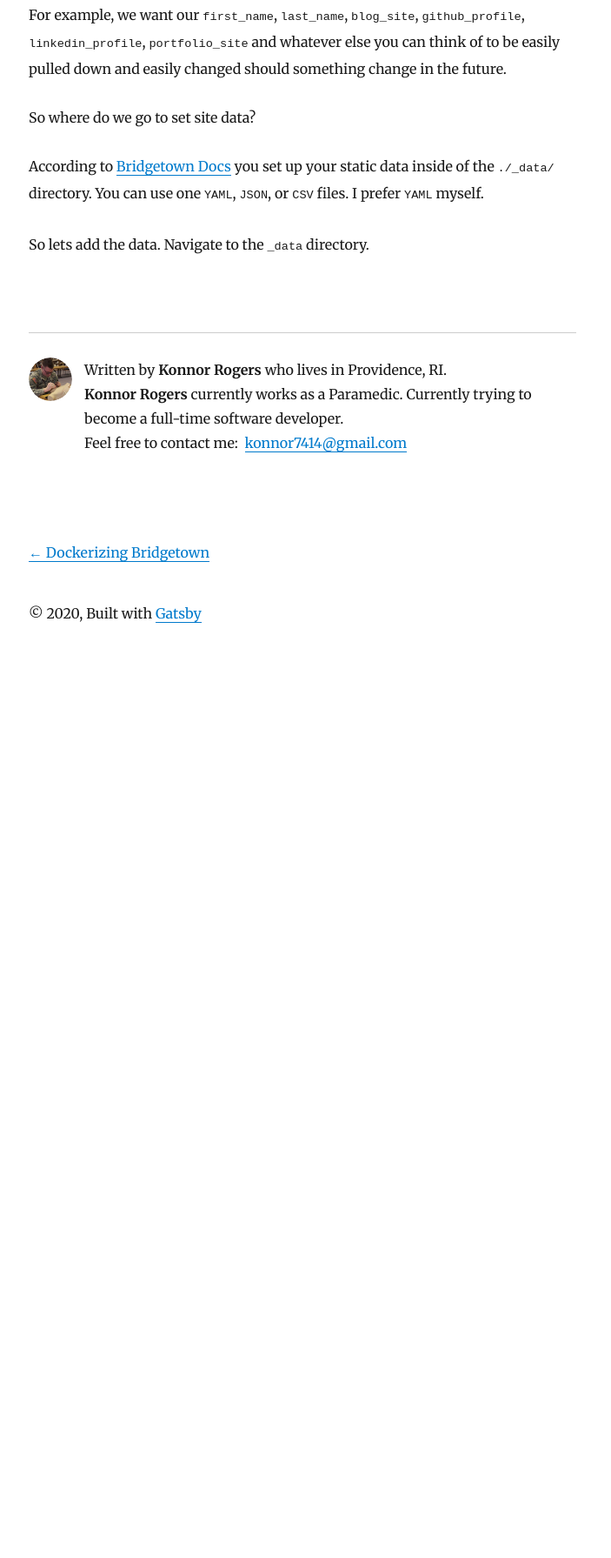
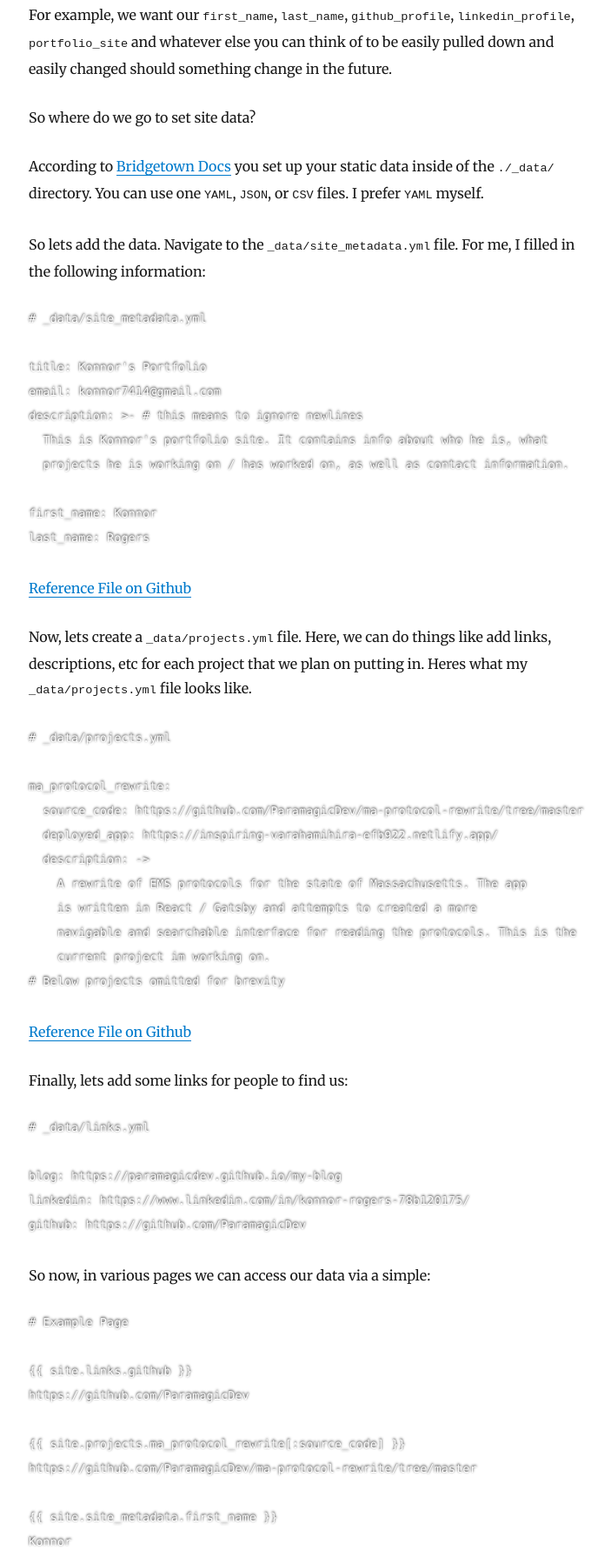
Before and after one commit to KonnorRogers/my-blog, a Gatsby site: page /bridgetownrb/building-with-bridgetown/ in a window 1280 px wide. Shown: the part 885-2676 px from the top of the page at 87% size, without its empty margins (292-995 px from the left). Before the commit the page ends 1646 px from the top, so only its background shows below. Built offline with nearby package versions, Linux system fonts and the light colour scheme; Gatsby itself is replaced by a stand-in of ours; some packages are replaced by stand-ins of ours; code samples lack their colours.

Commit message:
adding more info about bridgetown

````diff
--- a/content/blog/bridgetownrb/building-with-bridgetown.md
+++ b/content/blog/bridgetownrb/building-with-bridgetown.md
@@ -39,8 +39,7 @@ And now you're completely caught up! Lets get building!
 The first thing we want to do is setup some static data for us to pull
 in.
 
-For example, we want our `first_name`, `last_name`, `blog_site`,
-`github_profile`, `linkedin_profile`, `portfolio_site` and whatever else
+For example, we want our `first_name`, `last_name`, `github_profile`, `linkedin_profile`, `portfolio_site` and whatever else
 you can think of to be easily pulled down and easily changed should
 something change in the future.
 
@@ -51,8 +50,65 @@ Docs](https://www.bridgetownrb.com/docs/datafiles) you set up your
 static data inside of the `./_data/` directory. You can use one `YAML`,
 `JSON`, or `CSV` files. I prefer `YAML` myself.
 
-So lets add the data. Navigate to the `_data` directory.
+So lets add the data. Navigate to the `_data/site_metadata.yml` file.
+For me, I filled in the following information:
 
+```yaml
+# _data/site_metadata.yml
+
+title: Konnor's Portfolio
+email: konnor7414@gmail.com
+description: >- # this means to ignore newlines
+  This is Konnor's portfolio site. It contains info about who he is, what
+  projects he is working on / has worked on, as well as contact information.
+
+first_name: Konnor
+last_name: Rogers
 ```
 
+[Reference File on Github](@todo)
+
+Now, lets create a `_data/projects.yml` file. Here, we can do things
+like add links, descriptions, etc for each project that we plan on
+putting in. Heres what my `_data/projects.yml` file looks like.
+
+```yaml
+# _data/projects.yml
+
+ma_protocol_rewrite:
+  source_code: https://github.com/ParamagicDev/ma-protocol-rewrite/tree/master
+  deployed_app: https://inspiring-varahamihira-efb922.netlify.app/
+  description: ->
+    A rewrite of EMS protocols for the state of Massachusetts. The app
+    is written in React / Gatsby and attempts to created a more
+    navigable and searchable interface for reading the protocols. This is the
+    current project im working on.
+# Below projects omitted for brevity
 ```
+
+[Reference File on Github](@todo)
+
+Finally, lets add some links for people to find us:
+
+```yaml
+# _data/links.yml
+
+blog: https://paramagicdev.github.io/my-blog
+linkedin: https://www.linkedin.com/in/konnor-rogers-78b120175/
+github: https://github.com/ParamagicDev
+```
+
+So now, in various pages we can access our data via a simple:
+
+```md
+# Example Page
+
+{{ site.links.github }}
+https://github.com/ParamagicDev
+
+{{ site.projects.ma_protocol_rewrite[:source_code] }}
+https://github.com/ParamagicDev/ma-protocol-rewrite/tree/master
+
+{{ site.site_metadata.first_name }}
+Konnor
+```
````
